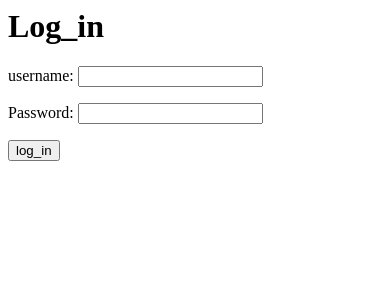
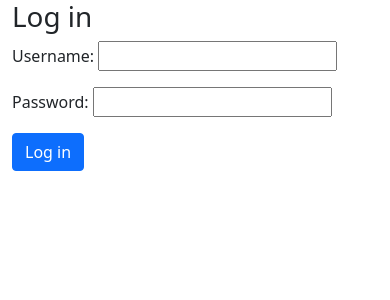
Before and after one commit to Fandasman/SEG-major-project, a Django app: page /login/ in a window 390 px wide. Shown: the top 300 px of the page. Run offline with Django 3.2, Linux system fonts and the light colour scheme; some libraries are stand-ins or nearby versions.

Commit message:
Fix up login view
- Add link to login view from home page
- Add bootstrap and title support to login.html

```diff
--- a/clubs/forms.py
+++ b/clubs/forms.py
@@ -43,7 +43,7 @@ class SignUpForm(forms.ModelForm):
         return user
 
 class LogInForm(forms.Form):
-    username = forms.CharField(required=True, label = "username")
+    username = forms.CharField(required=True, label = "Username")
     # Tried to make email not case senstive.
     # def clean_email(self):
     #     data = self.cleaned_data['email']
--- a/clubs/templates/home.html
+++ b/clubs/templates/home.html
@@ -9,7 +9,11 @@
             <form action="{% url 'feed' %}" method="post">
               {% csrf_token %}
               <input type="hidden" name="next" value="{{ next }}">
+              {% if user.is_authenticated %}
               <input type="submit" value="Enter" class="btn btn-primary">
+              {% else %}
+              <a class="btn btn-primary" href="{% url 'login' %}">Log in</a>
+              {% endif %}
             </form>
           </div>
         </div>
--- a/clubs/templates/login.html
+++ b/clubs/templates/login.html
@@ -1,13 +1,18 @@
-<html>
-<head>
-  <title>Book Club</title>
-</head>
-<body>
-  <h1>Log_in</h1>
-  <form action ="{%url 'login' %}" method="post">
-    {%csrf_token%}
-    {{form.as_p}}
-    <input type ="submit" value = "log_in">
-  </form>
-</body>
-</html>
+{% extends 'base.html' %}
+{% block title%}
+| Log in
+{% endblock %}
+{% block body %}
+<div class="container">
+  <div class="row">
+    <div class="col-xs-12 col-lg-6 col-xl-8">
+      <h1>Log in</h1>
+      <form action ="{%url 'login' %}" method="post">
+        {%csrf_token%}
+        {{form.as_p}}
+        <input type="submit"  class="btn btn-primary" value = "Log in">
+      </form>
+    </div>
+  </div>
+</div>
+{% endblock %}
```
